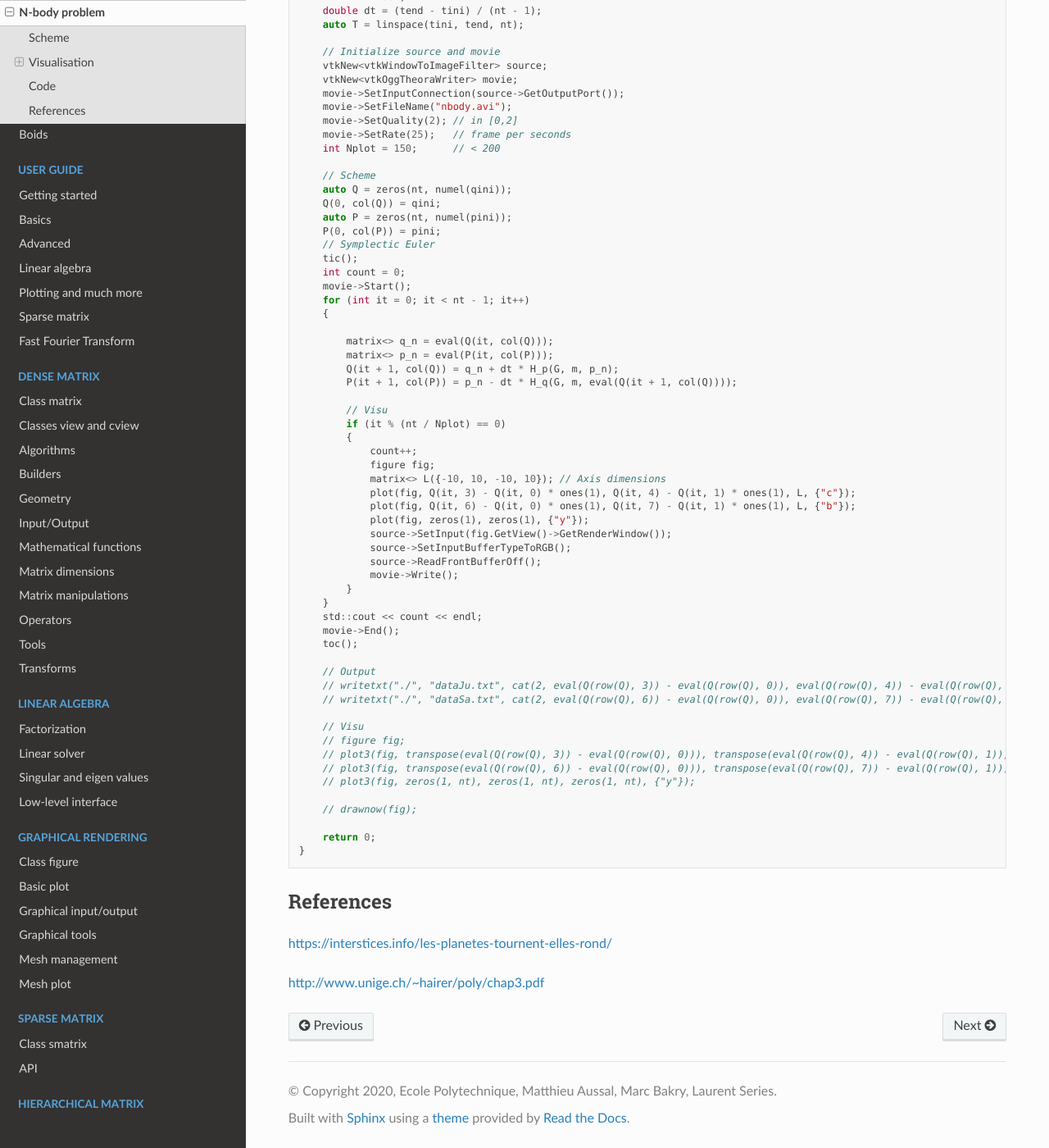
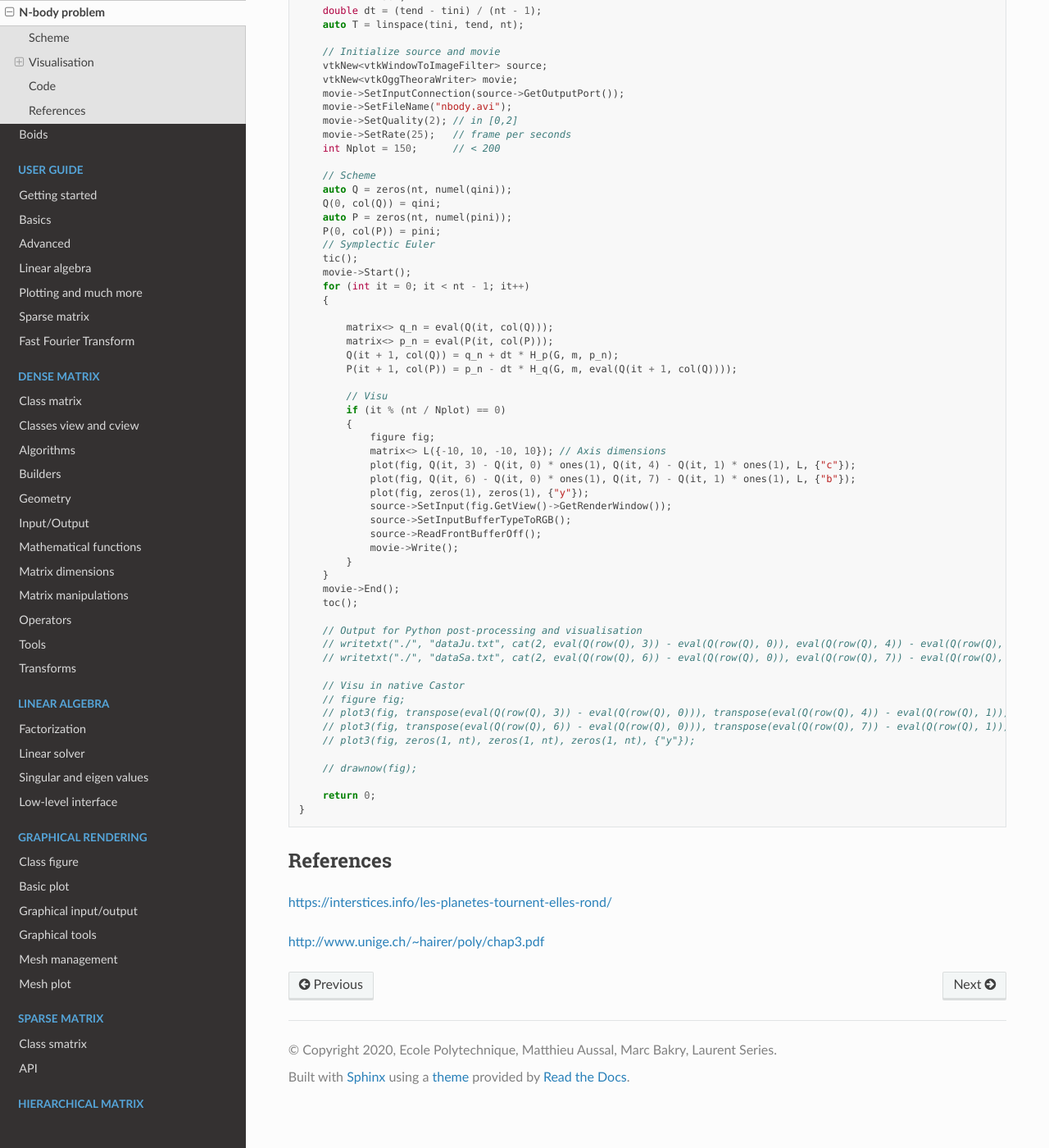
Before and after one commit to leprojetcastor/castor, a Sphinx documentation site: the page built from doc/source/nbody.rst, in a window 1280 px wide and 1400 px high, scrolled down 9092 px. Shown: the whole window at 82% size. Built offline with Sphinx 7.4.7 and the Read the Docs theme 2.0.0, drawn with Linux system fonts in a browser that asks for light colours.

Commit message:
Update nbody exmaple

```diff
--- a/doc/source/nbody.rst
+++ b/doc/source/nbody.rst
@@ -488,7 +488,6 @@ Here is all the code at once, without the functions ``H_q`` and ``H_p``  written
         P(0, col(P)) = pini;
         // Symplectic Euler
         tic();
-        int count = 0;
         movie->Start();
         for (int it = 0; it < nt - 1; it++)
         {
@@ -501,7 +500,6 @@ Here is all the code at once, without the functions ``H_q`` and ``H_p``  written
             // Visu
             if (it % (nt / Nplot) == 0)
             {
-                count++;
                 figure fig;
                 matrix<> L({-10, 10, -10, 10}); // Axis dimensions
                 plot(fig, Q(it, 3) - Q(it, 0) * ones(1), Q(it, 4) - Q(it, 1) * ones(1), L, {"c"});
@@ -513,15 +511,14 @@ Here is all the code at once, without the functions ``H_q`` and ``H_p``  written
                 movie->Write();
             }
         }
-        std::cout << count << endl;
         movie->End();
         toc();
 
-        // Output
+        // Output for Python post-processing and visualisation
         // writetxt("./", "dataJu.txt", cat(2, eval(Q(row(Q), 3)) - eval(Q(row(Q), 0)), eval(Q(row(Q), 4)) - eval(Q(row(Q), 1))));
         // writetxt("./", "dataSa.txt", cat(2, eval(Q(row(Q), 6)) - eval(Q(row(Q), 0)), eval(Q(row(Q), 7)) - eval(Q(row(Q), 1))));
 
-        // Visu
+        // Visu in native Castor
         // figure fig;
         // plot3(fig, transpose(eval(Q(row(Q), 3)) - eval(Q(row(Q), 0))), transpose(eval(Q(row(Q), 4)) - eval(Q(row(Q), 1))), transpose(eval(Q(row(Q), 5)) - eval(Q(row(Q), 2))), {"c"});
         // plot3(fig, transpose(eval(Q(row(Q), 6)) - eval(Q(row(Q), 0))), transpose(eval(Q(row(Q), 7)) - eval(Q(row(Q), 1))), transpose(eval(Q(row(Q), 8)) - eval(Q(row(Q), 2))), {"b"});
```
